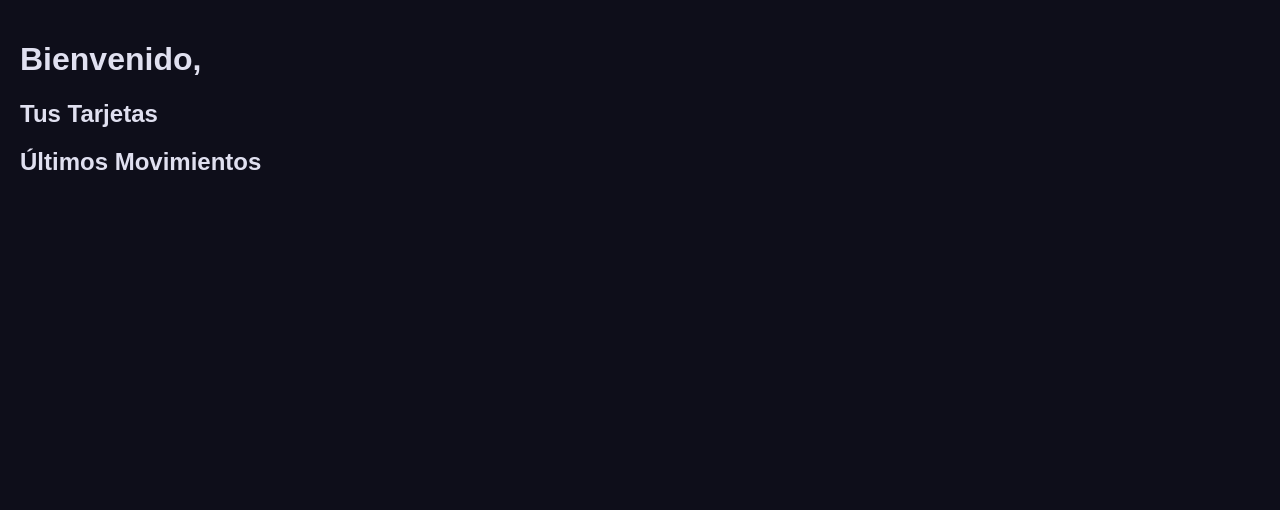
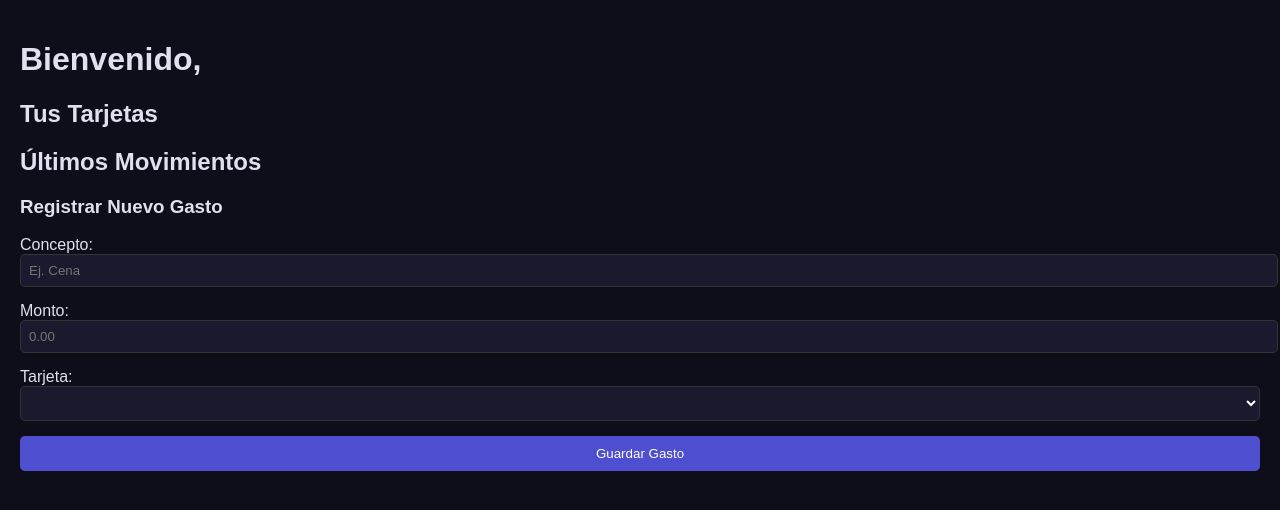
Before and after one commit to arosalesp73/control-gastos-tarjetas, a FastAPI app: page / in a window 1280 px wide. Shown: the top 510 px of the page. Run offline with FastAPI, Linux system fonts and the light colour scheme; the visitor is signed in with stand-in values (Sample User, id 1); data that the repository does not hold is empty.

Commit message:
Update index.html

```diff
--- a/templates/index.html
+++ b/templates/index.html
@@ -25,5 +25,32 @@
     </div>
     {% endfor %}
 </div>
+
+<div class="card">
+    <h3>Registrar Nuevo Gasto</h3>
+    <form action="/agregar" method="post">
+        <div style="margin-bottom: 15px;">
+            <label>Concepto:</label>
+            <input type="text" name="concepto" placeholder="Ej. Cena" required style="width: 100%; padding: 8px; border-radius: 5px; border: 1px solid #333; background: #1a1a2e; color: white;">
+        </div>
+
+        <div style="margin-bottom: 15px;">
+            <label>Monto:</label>
+            <input type="number" name="monto" step="0.01" placeholder="0.00" required style="width: 100%; padding: 8px; border-radius: 5px; border: 1px solid #333; background: #1a1a2e; color: white;">
+        </div>
+
+        <div style="margin-bottom: 15px;">
+            <label>Tarjeta:</label>
+            <select name="tarjeta_id" style="width: 100%; padding: 8px; border-radius: 5px; border: 1px solid #333; background: #1a1a2e; color: white;">
+                {% for t in tarjetas %}
+                <option value="{{ t.id }}">{{ t.nombre }}</option>
+                {% endfor %}
+            </select>
+        </div>
+
+        <button type="submit" style="background: #4e4ed1; color: white; border: none; padding: 10px 20px; border-radius: 5px; cursor: pointer; width: 100%;">Guardar Gasto</button>
+    </form>
+</div>
+
 </body>
 </html>
```
